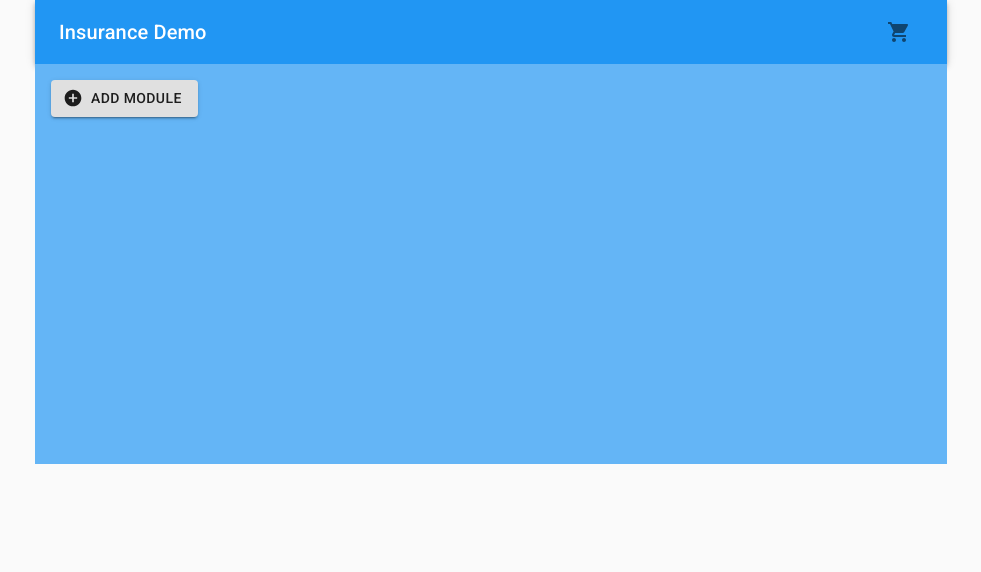
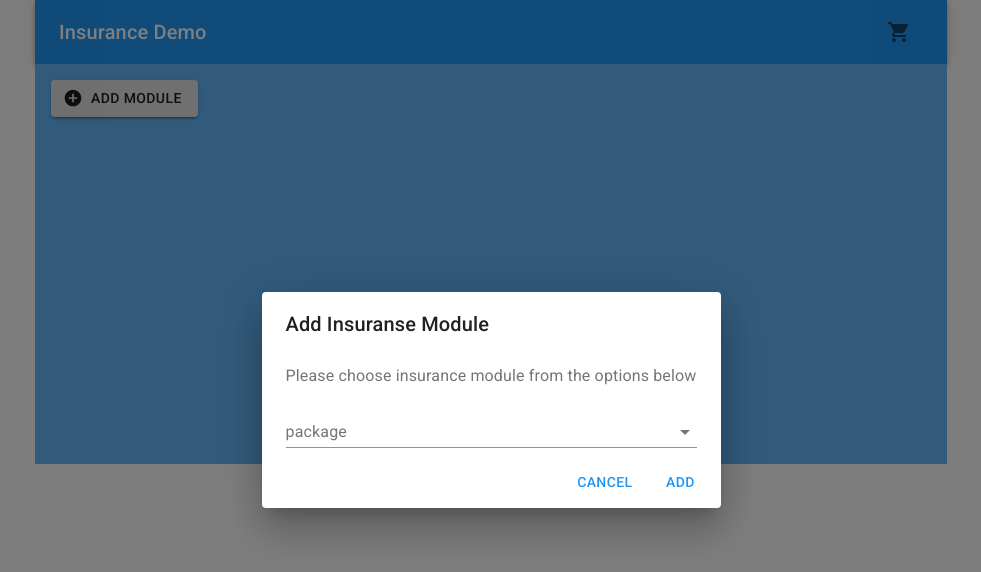
Before and after one commit to gkoychev/insurance-app, a React (Create React App) app: page / in a window 1280 px wide. Both pictures are taken after a click on the button "ADD MODULE". Shown: the top 572 px of the page, without its empty margins (149-1130 px from the left). Built offline with nearby package versions, Linux system fonts and the light colour scheme.

Commit message:
commit updates

```diff
--- /dev/null
+++ b/src/components/AddModuleDialog/AddModuleDialog.js
@@ -0,0 +1,74 @@
+import React from "react";
+import {
+  DialogTitle,
+  Dialog,
+  DialogContent,
+  DialogContentText,
+  DialogActions,
+  Button,
+  FormControl,
+  InputLabel,
+  Select,
+  MenuItem
+} from "@material-ui/core";
+
+import modules from "../../data/modules.json";
+
+const AddModuleDialog = ({ open, onClose, onAdd }) => {
+  const [selectedModule, setSelectedModule] = React.useState("");
+
+  const handleChange = event => setSelectedModule(event.target.value);
+  const handleClose = () => {
+    setSelectedModule("");
+    onClose();
+  };
+
+  return (
+    <Dialog
+      open={open}
+      onClose={handleClose}
+      aria-labelledby="form-dialog-title"
+    >
+      <DialogTitle id="form-dialog-title">Add Insuranse Module</DialogTitle>
+      <DialogContent>
+        <DialogContentText>
+          Please choose insurance module from the options below
+        </DialogContentText>
+
+        <FormControl fullWidth>
+          <InputLabel id="demo-simple-select-label">package</InputLabel>
+
+          <Select
+            labelId="demo-simple-select-label"
+            id="demo-simple-select"
+            value={selectedModule}
+            onChange={handleChange}
+          >
+            {modules.map(module => (
+              <MenuItem value={module.id}>{module.name}</MenuItem>
+            ))}
+          </Select>
+        </FormControl>
+
+        {/* <TextField
+          autoFocus
+          margin="dense"
+          id="name"
+          label="Email Address"
+          type="email"
+          fullWidth
+        /> */}
+      </DialogContent>
+      <DialogActions>
+        <Button onClick={handleClose} color="primary">
+          Cancel
+        </Button>
+        <Button onClick={onAdd} color="primary">
+          Add
+        </Button>
+      </DialogActions>
+    </Dialog>
+  );
+};
+
+export default AddModuleDialog;
--- /dev/null
+++ b/src/data/modules.json
@@ -0,0 +1,26 @@
+[
+  {
+    "id": 1,
+    "name": "package 1",
+    "coverage": { "min": 0, "max": 3000 },
+    "risk": 0.3
+  },
+  {
+    "id": 2,
+    "name": "package 2",
+    "coverage": { "min": 500, "max": 10000 },
+    "risk": 0.05
+  },
+  {
+    "id": 3,
+    "name": "package 3",
+    "coverage": { "min": 500, "max": 6000 },
+    "risk": 0.35
+  },
+  {
+    "id": 4,
+    "name": "package 4",
+    "coverage": { "min": 0, "max": 20000 },
+    "risk": 0.3
+  }
+]
--- a/src/index.js
+++ b/src/index.js
@@ -3,9 +3,4 @@ import ReactDOM from "react-dom";
 import "typeface-roboto";
 import App from "./App";
 
-ReactDOM.render(
-  <React.StrictMode>
-    <App />
-  </React.StrictMode>,
-  document.getElementById("root")
-);
+ReactDOM.render(<App />, document.getElementById("root"));
--- a/src/layouts/Main.js
+++ b/src/layouts/Main.js
@@ -1,8 +1,9 @@
-import React from "react";
+import React, { useState } from "react";
 import { Container, Button, makeStyles } from "@material-ui/core";
 import AddCircle from "@material-ui/icons/AddCircle";
 
 import AppHeader from "../components/AppHeader/AppHeader";
+import AddModuleDialog from "../components/AddModuleDialog/AddModuleDialog";
 
 const useStyles = makeStyles(theme => ({
   content: {
@@ -15,13 +16,35 @@ const useStyles = makeStyles(theme => ({
 const Main = () => {
   const classes = useStyles();
 
+  const [isDialogOpen, setDialogOpen] = useState(false);
+
+  const handleClickOpen = () => {
+    setDialogOpen(true);
+  };
+  const handleClickClose = () => {
+    setDialogOpen(false);
+  };
+  const handleClickAdd = () => {
+    setDialogOpen(false);
+  };
+
   return (
     <Container maxWidth="md">
       <AppHeader />
       <div className={classes.content}>
-        <Button variant="contained" color="default" startIcon={<AddCircle />}>
+        <Button
+          variant="contained"
+          color="default"
+          startIcon={<AddCircle />}
+          onClick={handleClickOpen}
+        >
           Add Module
         </Button>
+        <AddModuleDialog
+          open={isDialogOpen}
+          onClose={handleClickClose}
+          onAdd={handleClickAdd}
+        />
       </div>
     </Container>
   );
```
Also changed, not shown: src/redux/reducers/cart.js (+7 -0 lines), src/redux/reducers/utils.js (added, +8 -0 lines).
